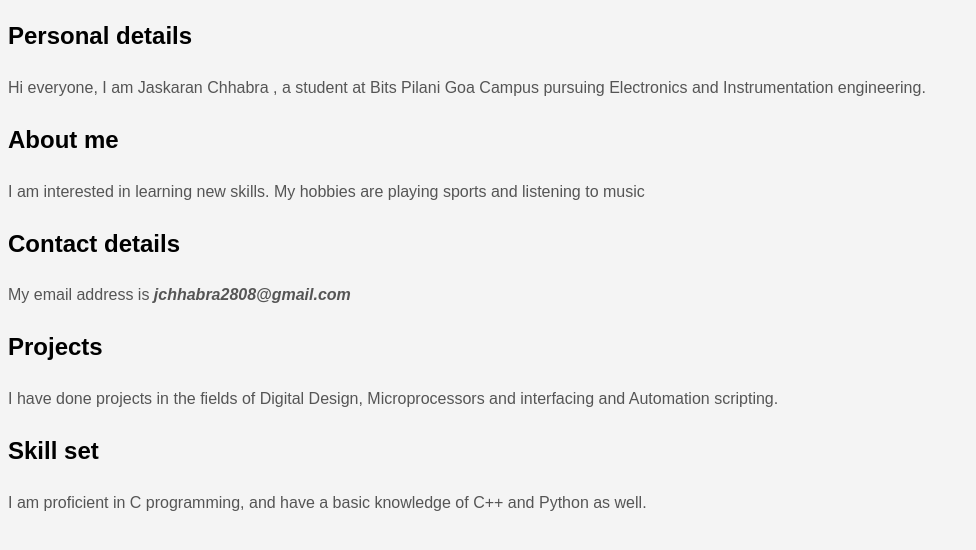
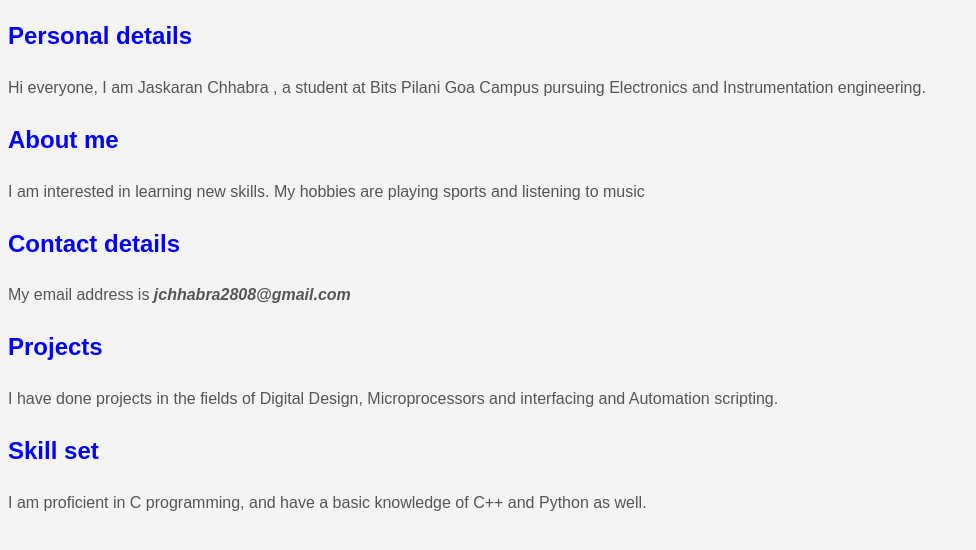
Before and after one commit to Jas28star/intelligent19.github.io, a plain HTML site: page index.html in a window 1280 px wide. Shown: the whole page, without its empty margins (0-976 px from the left). Drawn offline with Linux system fonts and the light colour scheme.

Commit message:
changed link colour

```diff
--- a/style.css
+++ b/style.css
@@ -2,12 +2,12 @@
   margin: 0;
   padding: 0;
 } */
-a{
-  text-decoration:none;
-  color:#000;
+a {
+  text-decoration: none;
+  color: blue;
 }
-a:hover{
-  color:red;
+a:hover {
+  color: red;
 }
 
 body {
```
